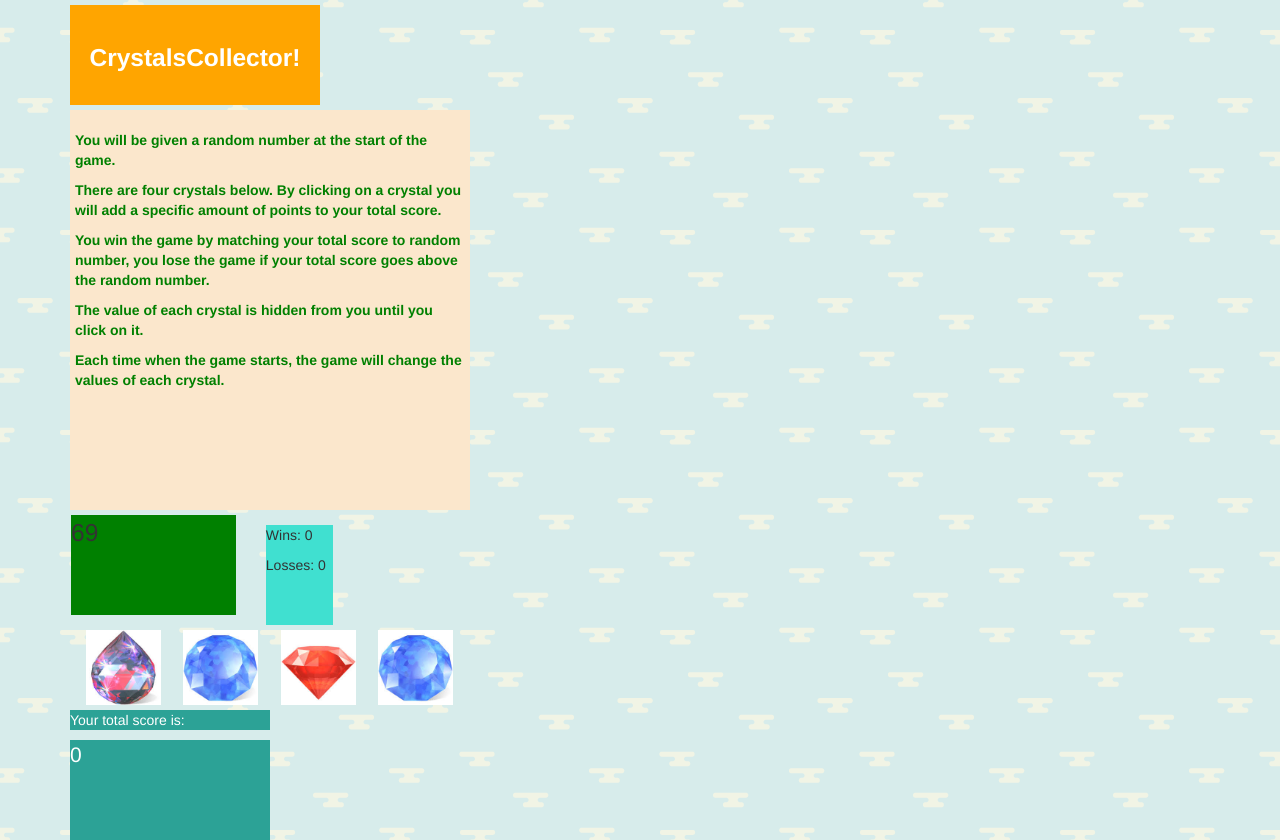
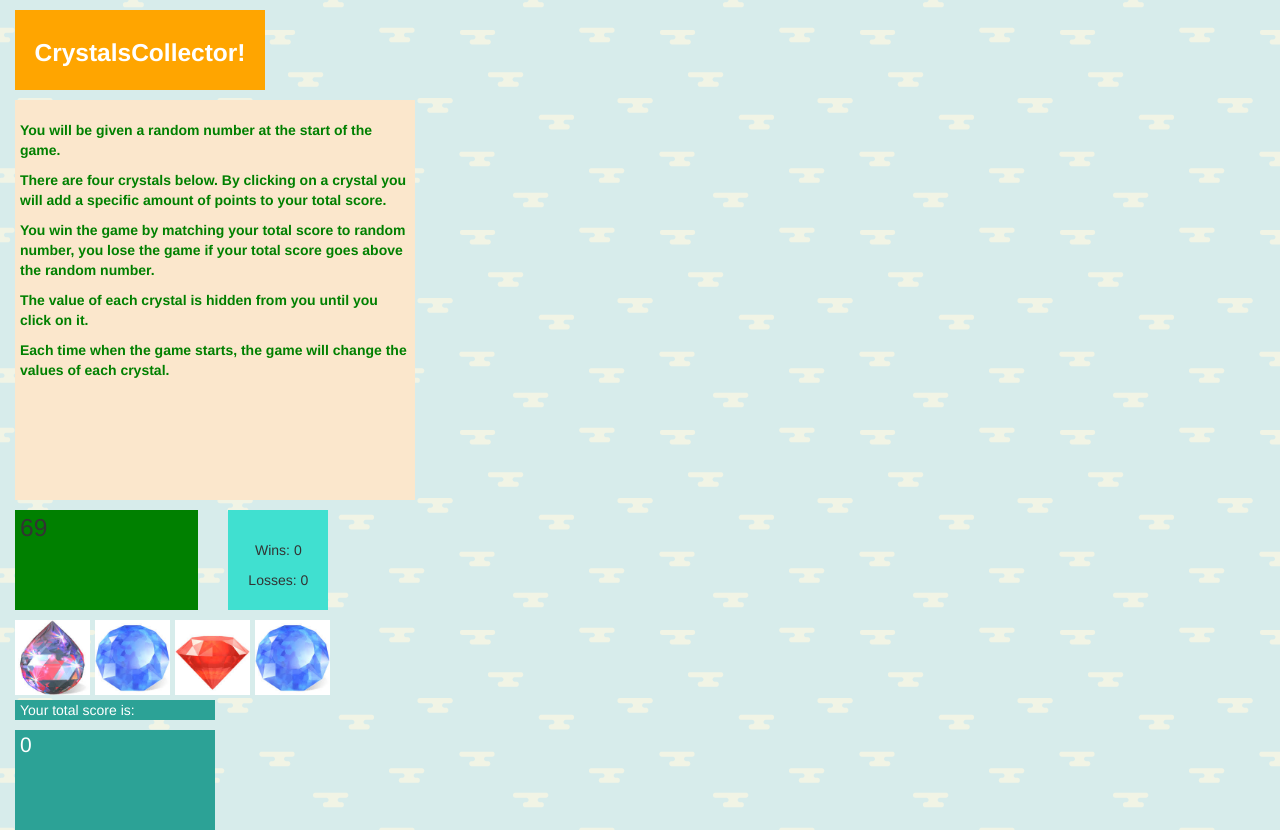
Before and after one commit to cmiljour/week-4-game, a plain HTML site: page index.html in a window 1280 px wide. Drawn offline with nearby package versions, Linux system fonts and the light colour scheme.

Commit message:
Almost Done

```diff
--- a/assets/css/style.css
+++ b/assets/css/style.css
@@ -2,21 +2,18 @@ body {
 	background-image: url(../images/cloudy-day.png);
 }
 
-.container {
-	margin-top: 5px;
+.container-fluid {
+	margin-top: 10px;
 }
 
-.row {
-	margin-left: -14px;
-}
 
 #heading {
 	background-color: orange;
 	color: white;
 	font-size: 175%;
 	font-weight: bolder;
-	height: 100px;
-	padding-top: 35px;
+	height: 80px;
+	padding-top: 25px;
 	text-align: center;
 	width: 250px;
 }
@@ -34,11 +31,15 @@ body {
 	background-color: green;
 	height: 100px;
 	font-size: 175%;
+	padding-left:5px;
 }
 
 #counterBox {
+
 	background-color: turquoise;
 	height: 100px;
+	width: 100px;
+	text-align: center;
 }
 
 #board {
@@ -48,11 +49,17 @@ body {
 .crystalImg {
 	height: 75px;
 	width: 75px;
+	float:left;
+	margin-top: 10px;
+	margin-right: 5px;
 }
 
 #totalScoreTxt {
 	background-color: #2ca296;
+	clear:both;
+	margin-left: 15px;
 	margin-top: 5px;
+	padding-left: 5px;
 	color:white;
 	width: 200px;
 }
@@ -61,7 +68,9 @@ body {
 	background-color: #2ca296;
 	color: white;
 	font-size: 150%;
+	margin-left: 15px;
 	margin-top: 10px;
+	padding-left: 5px;
 	height: 100px;
 	width: 200px;
 }
--- a/assets/javascript/game.js
+++ b/assets/javascript/game.js
@@ -30,6 +30,7 @@ $(document).ready(function() {
 		$("#wins").text(wins);
 		$("#losses").text(losses);
 		$("#totalScore").text(result);
+
 	}
 
 	initValues();
--- a/index.html
+++ b/index.html
@@ -9,12 +9,12 @@
 	<script src="./assets/javascript/game.js" type="text/javascript"></script>
 </head>
 <body>
-	<div class="container">
+	<div class="container-fluid">
 		<div id="heading">
 			<p>CrystalsCollector!</p>
 		</div>
 	</div>
-	<div class="container">
+	<div class="container-fluid">
 		<div id="intro">
 			<p>You will be given a random number at the start of the game.</p>
 			<p>There are four crystals below.  By clicking on a crystal you will add a specific amount of points to your total score.</p>
@@ -23,7 +23,7 @@
 			<p>Each time when the game starts, the game will change the values of each crystal.</p>
 		</div>
 	</div>
-	<div class="container">
+	<div class="container-fluid">
 		<div class="row">
 			<div class="col-sm-3 col-md-3 col-lg-2">
 				<div id="guessNumBox">
@@ -32,35 +32,24 @@
 			</div>
 			<div class="col-sm-2 col-md-3 col-lg-1">
 				<div id="counterBox">
-					<p><span id="winText"></span></p>
+					<br>
+					<p id="winText"></p>
 					<p>Wins: <span id="wins"></span></p>
 					<p>Losses: <span id="losses"></span></p>
 				</div>
 			</div>
 		</div>
-	<div class="container">
-		<div class="row">
-			<div class="col-sm-2 col-md-1 col-lg-1">
+
 	<div>
 		<img id="crystal1" class="crystalImg" value="0" alt="crystal1" src="assets/images/crystal1.jpg">
 	</div>
-			</div>
-			<div class="col-sm-2 col-md-1 col-lg-1">
 	<div>
 		<img id="crystal2" class="crystalImg" value="0" alt="crystal2" src="assets/images/crystal2.jpg">
 	</div>
-			</div>
-			<div class="col-sm-2 col-md-1 col-lg-1">
 	<div>
 		<img id="crystal3" class="crystalImg" value="0" alt="crystal3" src="assets/images/crystal3.jpg">
 	</div>
-			</div>
-			<div class="col-sm-2 col-md-1 col-lg-1">
-				<div>
-					<img id="crystal4" class="crystalImg" value="0" alt="crystal2" src="assets/images/crystal2.jpg">
-				</div>
-			</div>
-		</div>
+		<img id="crystal4" class="crystalImg" value="0" alt="crystal4" src="assets/images/crystal2.jpg">
 	</div>
 	<div id="totalScoreTxt">
 		Your total score is:
```
Lines whose indentation alone changed are shown as unchanged.
